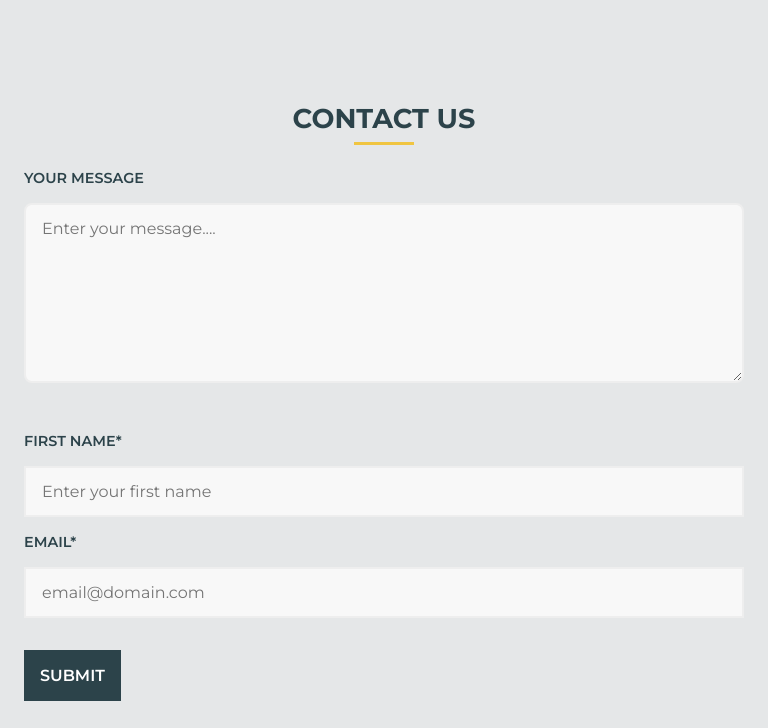
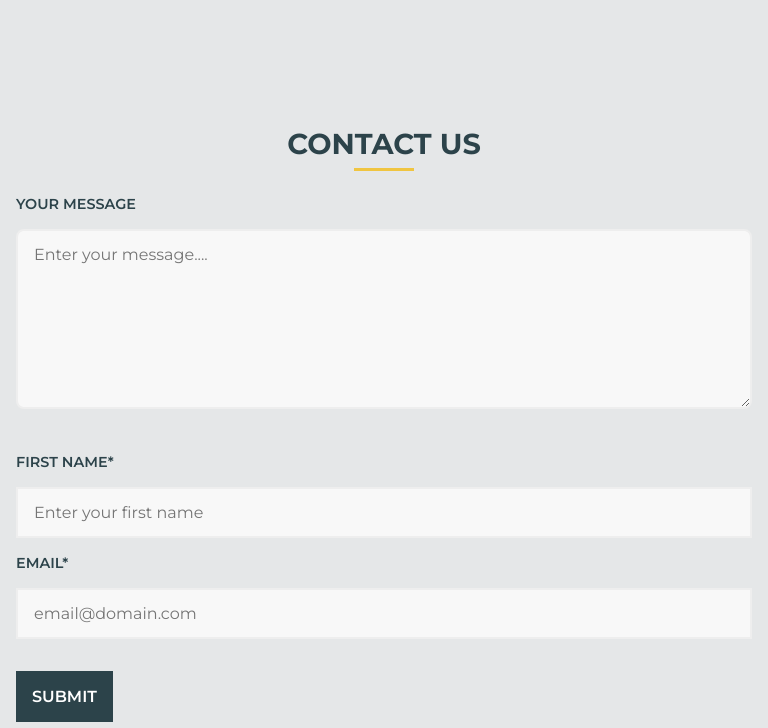
Before and after one commit to Motor-rentals/motors, a plain HTML site: page contacts.html in a window 768 px wide. Shown: the part 1052-1780 px from the top of the page. Drawn offline with nearby package versions, Linux system fonts and the light colour scheme.

Commit message:
Add files via upload

```diff
--- a/contacts.css
+++ b/contacts.css
@@ -278,21 +278,6 @@
         }
 }
 
-/* Tablet view adjustments */
-@media (min-width: 481px) and (max-width: 768px) {
-    .contact-form {
-        padding: 2.5rem 1.5rem;
-    }
-
-    .contact-form h1 {
-        font-size: 1.7rem;
-    }
-
-    .form-container {
-        gap: 25px;
-    }
-}
-
 /* Desktop view adjustments */
 @media (min-width: 769px) {
     .form-container {
```
